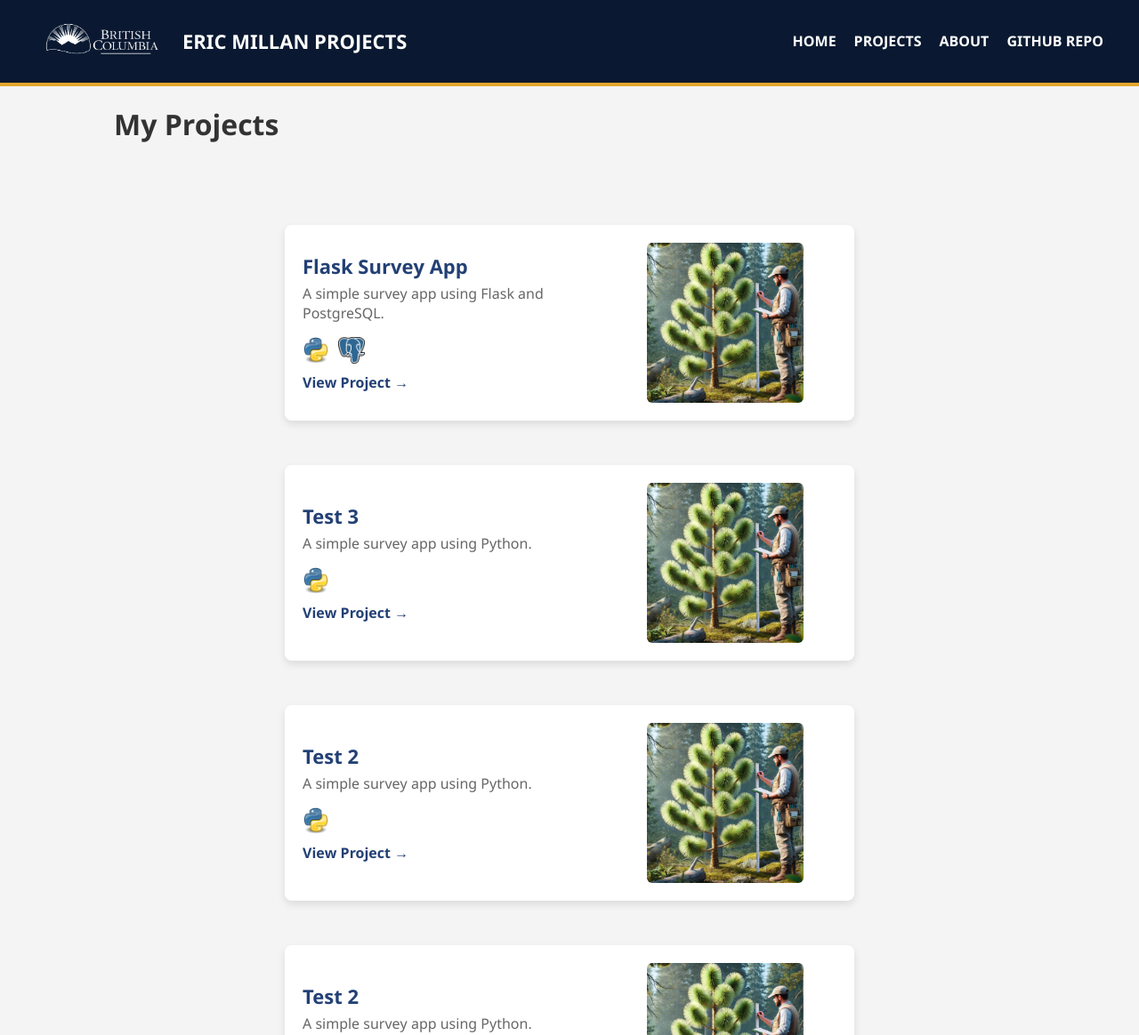
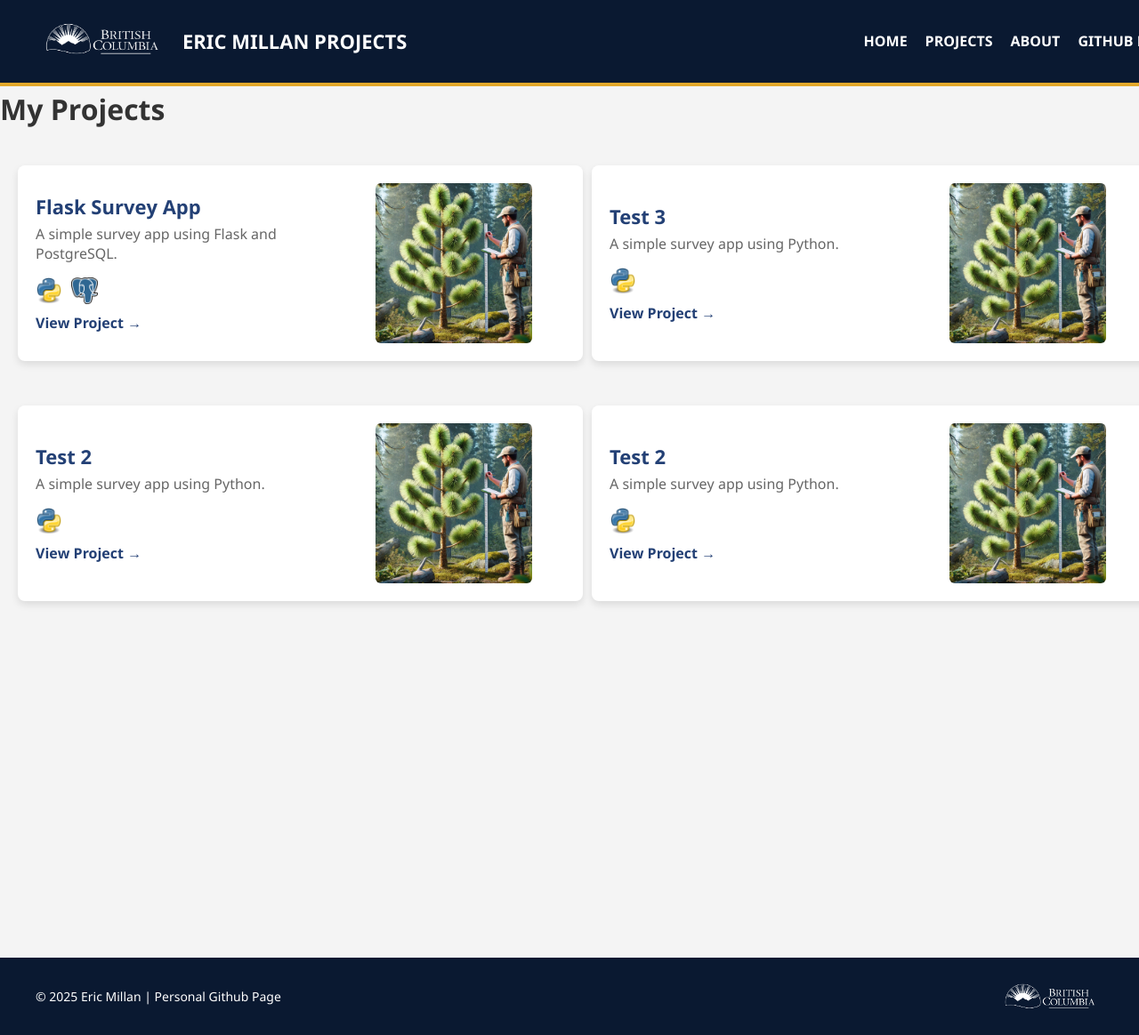
Before and after one commit to emillan-gov/emillan-gov, a Jekyll site: the page built from projects.md, in a window 1280 px wide. Shown: the whole page at 89% size. Built offline with Jekyll 4.4.1, drawn with Linux system fonts in a browser that asks for light colours.

Commit message:
Update styles.css

```diff
--- a/assets/styles.css
+++ b/assets/styles.css
@@ -25,67 +25,42 @@
     font-style: italic;
 }
 
-@font-face {
-    font-family: 'BC Sans';
-    src: url('/assets/fonts/2023_01_01_BCSans-BoldItalic_2f.woff2') format('woff2'),
-         url('/assets/fonts/2023_01_01_BCSans-BoldItalic_2f.woff') format('woff');
-    font-weight: 700;
-    font-style: italic;
-}
-
-@font-face {
-    font-family: 'BC Sans';
-    src: url('/assets/fonts/2023_01_01_BCSans-Light_2f.woff2') format('woff2'),
-         url('/assets/fonts/2023_01_01_BCSans-Light_2f.woff') format('woff');
-    font-weight: 300;
-    font-style: normal;
-}
-
 /* ============================== */
 /*           Global Styles        */
 /* ============================== */
-body {
-    font-family: 'BC Sans', sans-serif;
-    font-weight: 400;
-    font-style: normal;
+html, body {
     height: 100%;
     margin: 0;
     padding: 0;
     display: flex;
     flex-direction: column;
+    overflow: hidden; /* Prevents unwanted horizontal scroll */
     background: #f4f4f4;
     color: #333;
-}
-
-/* Headings & Typography */
-h1, h2, h3 {
-    font-weight: 700;
-}
-
-em, i {
-    font-style: italic;
-}
-
-/* Main content container */
-.container {
-    flex: 1;
-    width: 80%;
-    margin: auto;
-    max-width: 1200px;
-    overflow: hidden;
+    font-family: 'BC Sans', sans-serif;
 }
 
 /* ============================== */
 /*            Navbar              */
 /* ============================== */
 .site-navbar {
-    background-color: #0A1931;
+    position: fixed;
+    top: 0;
+    left: 0;
+    width: 100%;
+    background-color: #0A1931; /* Dark Navy Blue */
     color: white;
     display: flex;
     align-items: center;
     justify-content: space-between;
     padding: 15px 40px;
     border-bottom: 4px solid #E3A82B;
+    z-index: 1000; /* Ensures it stays on top */
+}
+
+/* Push content below navbar */
+body {
+    padding-top: 80px; /* Adjust this based on navbar height */
 }
 
 /* Left section: Logo + Title */
@@ -124,48 +99,11 @@
     color: #E3A82B;
 }
 
-/* Right section: Icons + Login */
-.navbar-right {
-    display: flex;
-    align-items: center;
-    gap: 15px;
-}
-
-.navbar-icon, .navbar-menu {
-    color: white;
-    font-size: 20px;
-    text-decoration: none;
-}
-
-.navbar-icon:hover, .navbar-menu:hover {
-    color: #E3A82B;
-}
-
 /* ============================== */
 /*            Footer              */
 /* ============================== */
-/* Make sure the page takes up the full viewport height */
-html, body {
-    height: 100%;
-    margin: 0;
-    padding: 0;
-    display: flex;
-    flex-direction: column;
-    overflow-x: hidden;
-}
-
-/* Main content should expand to push the footer down */
-.container {
-    flex: 1;
-    display: flex;
-    flex-direction: column;
-    justify-content: flex-start;
-    min-height: 100vh; /* Ensures the content fills the screen */
-    padding-bottom: 80px; /* Prevents overlap with the footer */
-}
-/* Footer Styles */
 .site-footer {
-    position: relative;
+    position: fixed;
     bottom: 0;
     left: 0;
     width: 100%;
@@ -176,7 +114,14 @@
     align-items: center;
     justify-content: space-between;
     box-sizing: border-box;
-    flex-shrink: 0;
+    z-index: 1000; /* Keeps footer above content */
+}
+
+/* Push content above footer */
+.main-content {
+    flex: 1;
+    overflow-y: auto; /* Allows scrolling */
+    padding-bottom: 80px; /* Prevents overlap with the fixed footer */
 }
 
 /* Left section - Name & credits */
@@ -190,14 +135,14 @@
     display: flex;
     align-items: center;
     justify-content: flex-end;
-    max-width: 150px; /* Prevents it from stretching */
+    max-width: 150px;
 }
 
 /* Logo Styling */
 .footer-logo {
-    width: 120px; /* Set a max width */
+    width: 120px;
     height: auto;
-    max-height: 50px; /* Prevents excessive height */
+    max-height: 50px;
     object-fit: contain;
 }
 
@@ -207,10 +152,12 @@
 .projects-grid {
     display: grid;
     grid-template-columns: repeat(auto-fit, minmax(500px, 1fr)); /* Two-column layout */
-    gap: 50px; /* Ensures equal spacing between cards */
-    margin: 50px auto; /* Creates equal space above & below */
-    padding: 20px; /* Adds padding inside grid */
+    gap: 50px; /* Ensures equal spacing */
+    margin-top: 20px;
+    padding: 20px;
     justify-content: center;
+    overflow-y: auto; /* Enables scrolling */
+    flex-grow: 1;
 }
 
 /* Project Cards */
@@ -225,7 +172,7 @@
     align-items: center;
     justify-content: space-between;
     width: 100%;
-    max-width: 600px; /* Prevents cards from becoming too wide */
+    max-width: 600px;
     margin: auto;
 }
 
@@ -297,15 +244,15 @@
 /* ============================== */
 @media (max-width: 1024px) {
     .projects-grid {
-        grid-template-columns: repeat(auto-fit, minmax(400px, 1fr)); /* Adjust columns for medium screens */
-        gap: 50px; /* Ensures proper spacing */
+        grid-template-columns: repeat(auto-fit, minmax(400px, 1fr)); /* Adjust for medium screens */
+        gap: 40px;
     }
 }
 
 @media (max-width: 768px) {
     .projects-grid {
         grid-template-columns: 1fr; /* Single column on smaller screens */
-        gap: 50px;
+        gap: 30px;
     }
 
     .project-card {
```
